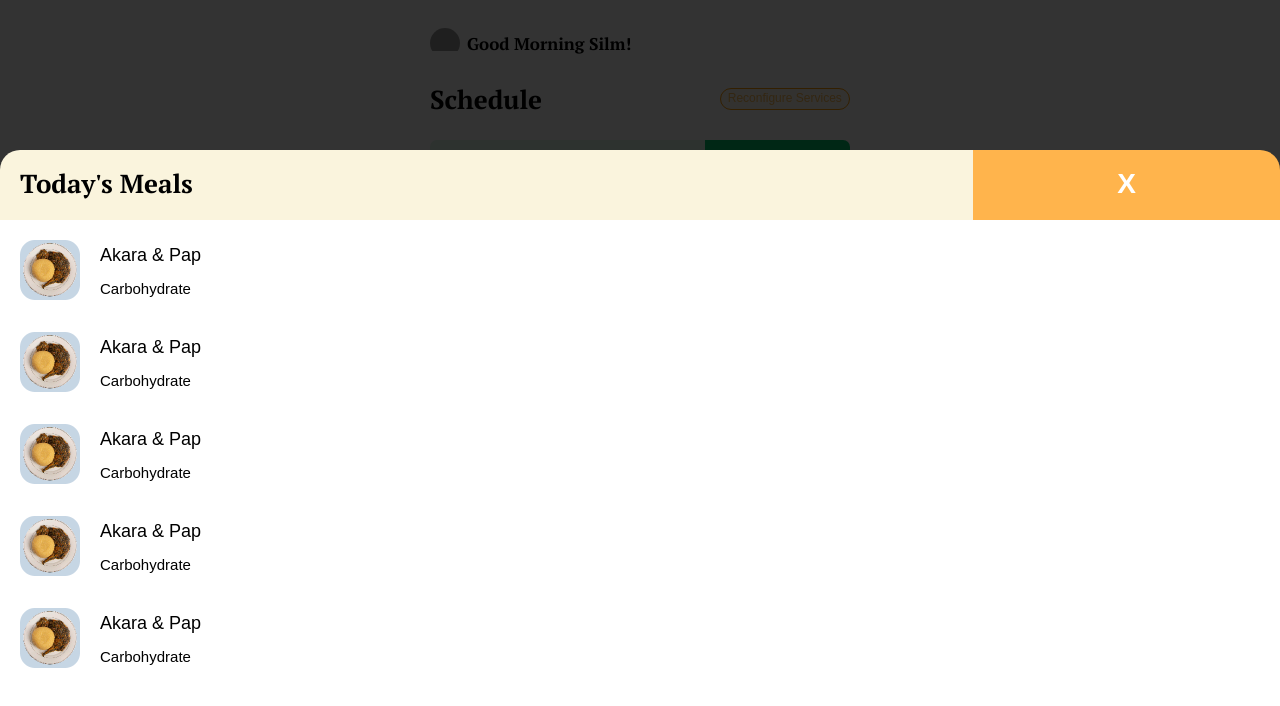
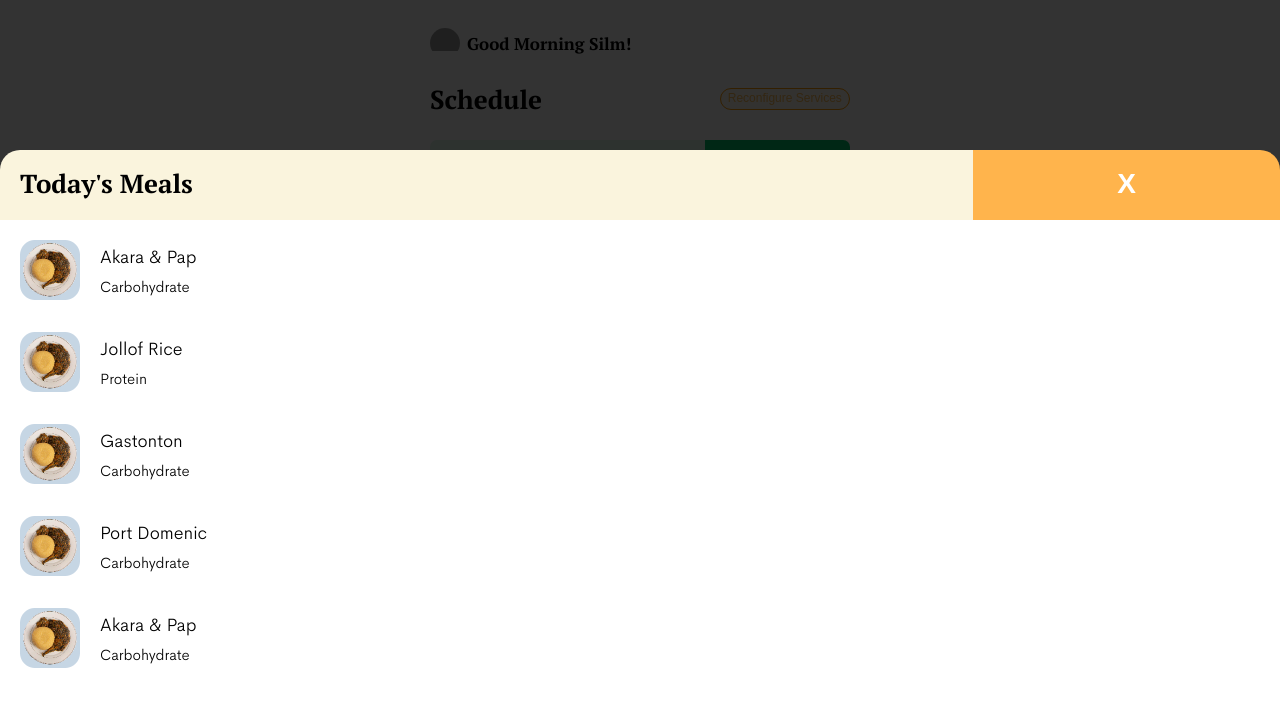
Before and after one commit to Makwe-O/food-order-transition, a React (Create React App) app: page / in a window 1280 px wide. Both pictures are taken after a click on the element "Check 'em". Shown: the top 706 px of the page. Built offline with nearby package versions, Linux system fonts and the light colour scheme; grey boxes are pictures that could not be loaded; a web font is replaced by a local one.

Commit message:
end challenge

```diff
--- a/src/App.css
+++ b/src/App.css
@@ -232,6 +232,7 @@ p {
   min-height: 30px;
   height: 30px;
   flex: 3.5;
+  white-space: nowrap;
 }
 .modal__header-title p {
   white-space: nowrap;
@@ -288,10 +289,12 @@ li.reverse {
 
 .modal__item-name {
   font-size: 18px;
-  padding-bottom: 10px;
+  padding-bottom: 5px;
+  font-weight: 300;
 }
 .modal__item-class {
   font-size: 15px;
+  font-weight: 300;
 }
 .increase-index {
   z-index: 200;
@@ -430,8 +433,6 @@ li.reverse {
   position: absolute;
 }
 .modal-content-reverse {
-  -webkit-animation-name: zoom;
-  -webkit-animation-duration: 0.6s;
   animation-name: zoomreverse;
   animation-duration: 0.6s;
   width: 100%;
--- a/src/components/Modal/index.jsx
+++ b/src/components/Modal/index.jsx
@@ -25,7 +25,10 @@ const Modal = ({ display, closeModal }) => {
               <li
                 style={{ '--animation-order': 1 }}
                 className={display ? 'foward' : 'reverse'}
-                onClick={() => setIsFull(true)}>
+                onClick={() => {
+                  setIsFull(true);
+                  setInit(false);
+                }}>
                 <div className="modal__item">
                   <div>
                     <img src={Eba} alt="eba" width="60px" />
@@ -48,40 +51,52 @@ const Modal = ({ display, closeModal }) => {
                     <img src={Eba} alt="eba" width="60px" />
                   </div>
                   <div>
-                    <p className="modal__item-name">Akara & Pap</p>
-                    <p className="modal__item-class">Carbohydrate</p>
+                    <p className="modal__item-name">Jollof Rice</p>
+                    <p className="modal__item-class">Protein</p>
                   </div>
                 </div>
               </li>
               <li
                 style={{ '--animation-order': 3 }}
-                className={display ? 'foward' : 'reverse'}>
+                className={display ? 'foward' : 'reverse'}
+                onClick={() => {
+                  setIsFull(true);
+                  setInit(false);
+                }}>
                 <div className="modal__item">
                   <div>
                     <img src={Eba} alt="eba" width="60px" />
                   </div>
                   <div>
-                    <p className="modal__item-name">Akara & Pap</p>
+                    <p className="modal__item-name">Gastonton</p>
                     <p className="modal__item-class">Carbohydrate</p>
                   </div>
                 </div>
               </li>
               <li
                 style={{ '--animation-order': 4 }}
-                className={display ? 'foward' : 'reverse'}>
+                className={display ? 'foward' : 'reverse'}
+                onClick={() => {
+                  setIsFull(true);
+                  setInit(false);
+                }}>
                 <div className="modal__item">
                   <div>
                     <img src={Eba} alt="eba" width="60px" />
                   </div>
                   <div>
-                    <p className="modal__item-name">Akara & Pap</p>
+                    <p className="modal__item-name">Port Domenic</p>
                     <p className="modal__item-class">Carbohydrate</p>
                   </div>
                 </div>
               </li>
               <li
                 style={{ '--animation-order': 5 }}
-                className={display ? 'foward' : 'reverse'}>
+                className={display ? 'foward' : 'reverse'}
+                onClick={() => {
+                  setIsFull(true);
+                  setInit(false);
+                }}>
                 <div className="modal__item">
                   <div>
                     <img src={Eba} alt="eba" width="60px" />
@@ -104,9 +119,9 @@ const Modal = ({ display, closeModal }) => {
             setInit(true);
           }}>
           <img
-            className={isFull ? `modal-content` : `modal-content-reverse`}
             src={Eba}
             alt="eba"
+            className={isFull ? `modal-content` : `modal-content-reverse`}
           />
         </div>
         <div
```
